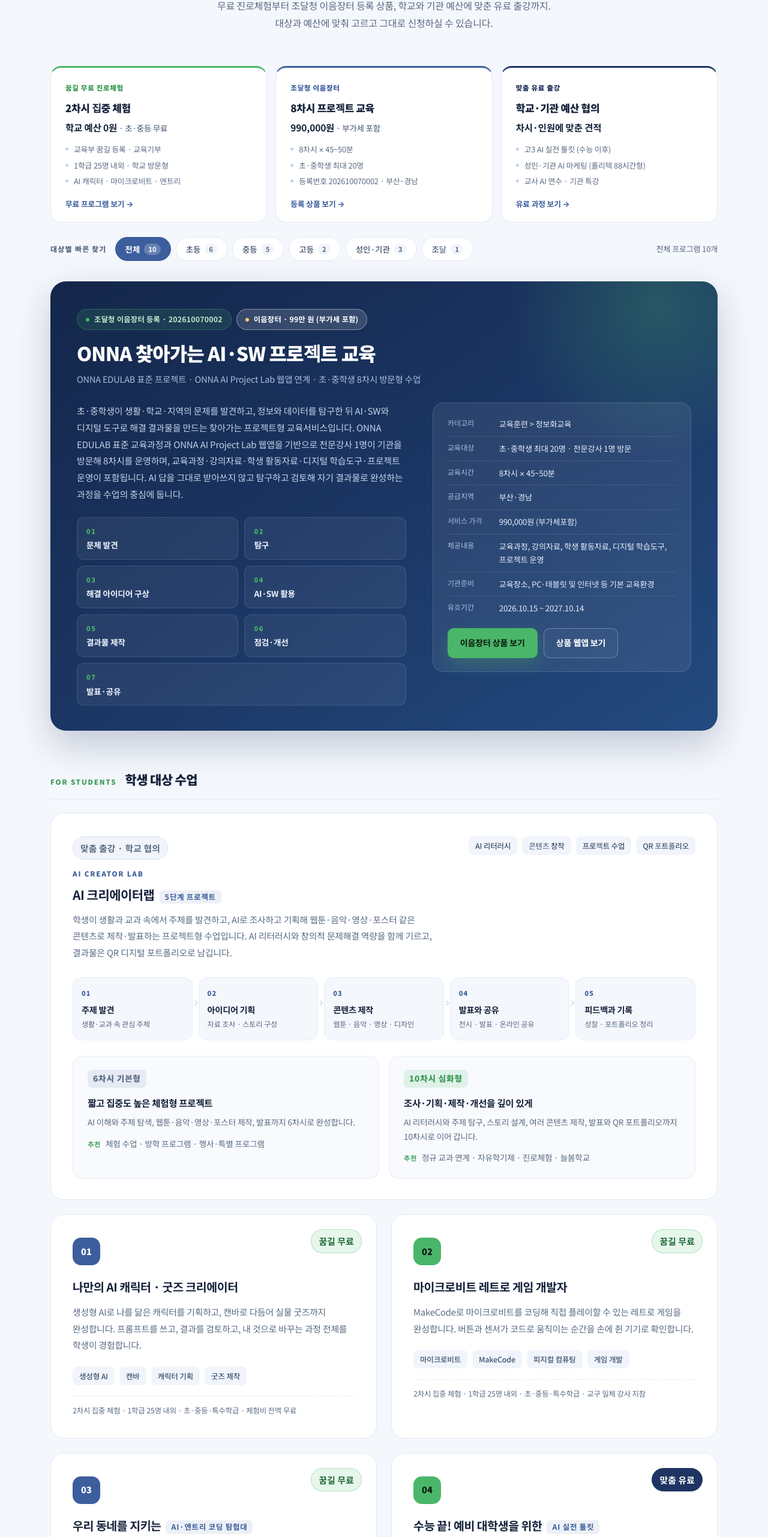
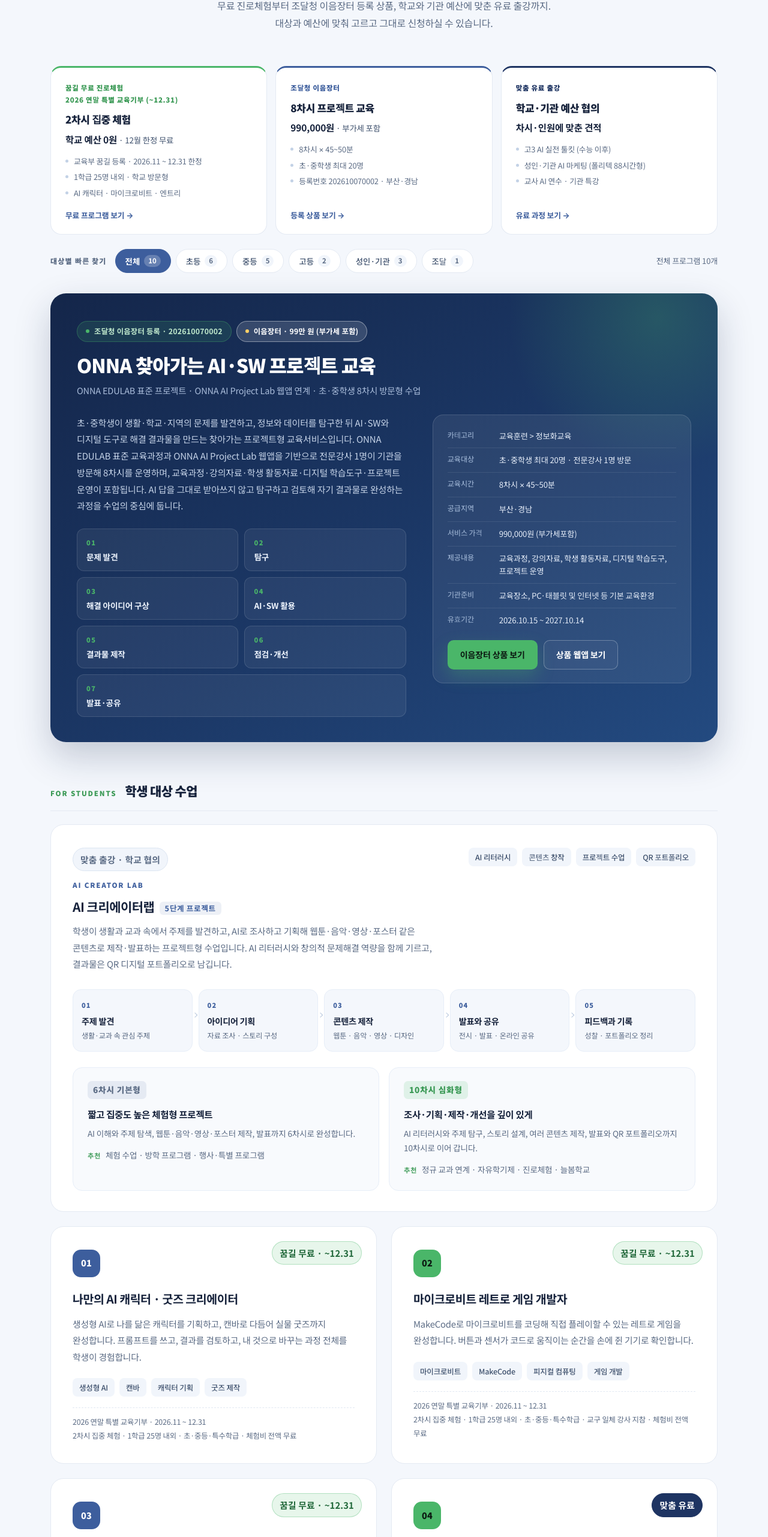
Before and after one commit to leeyoungui/nolleonna-web, a plain HTML site: page index.html in a window 1280 px wide. Shown: the part 1738-4300 px from the top of the page at 60% size. Drawn offline with Linux system fonts and the light colour scheme.

Commit message:
꿈길 무료 3종 기간(~12.31)·명칭을 꿈길 등록명·안내문 PDF 기준으로 통일

```diff
--- a/index.html
+++ b/index.html
@@ -164,11 +164,11 @@
       <!-- 무료 · 유료 한눈 비교 -->
       <div class="compare reveal">
         <a class="compare-card is-free" href="#pick-free" data-reset-filter>
-          <p class="compare-tag">꿈길 무료 진로체험</p>
+          <p class="compare-tag">꿈길 무료 진로체험<br>2026 연말 특별 교육기부 (~12.31)</p>
           <h3>2차시 집중 체험</h3>
-          <p class="compare-price"><strong>학교 예산 0원</strong> · 초·중등 무료</p>
+          <p class="compare-price"><strong>학교 예산 0원</strong> · 12월 한정 무료</p>
           <ul class="compare-list">
-            <li>교육부 꿈길 등록 · 교육기부</li>
+            <li>교육부 꿈길 등록 · 2026.11 ~ 12.31 한정</li>
             <li>1학급 25명 내외 · 학교 방문형</li>
             <li>AI 캐릭터 · 마이크로비트 · 엔트리</li>
           </ul>
@@ -315,30 +315,30 @@
 
           <div class="program-grid">
             <article class="program-card reveal" data-audience="초등 중등">
-              <p class="p-badge is-free">꿈길 무료</p>
+              <p class="p-badge is-free">꿈길 무료 · ~12.31</p>
               <div class="program-num">01</div>
               <h3>나만의 AI 캐릭터 · 굿즈 크리에이터</h3>
               <p>생성형 AI로 나를 닮은 캐릭터를 기획하고, 캔바로 다듬어 실물 굿즈까지 완성합니다. 프롬프트를 쓰고, 결과를 검토하고, 내 것으로 바꾸는 과정 전체를 학생이 경험합니다.</p>
               <ul class="tags"><li>생성형 AI</li><li>캔바</li><li>캐릭터 기획</li><li>굿즈 제작</li></ul>
-              <p class="card-meta">2차시 집중 체험 · 1학급 25명 내외 · 초·중등·특수학급 · 체험비 전액 무료</p>
+              <p class="card-meta">2026 연말 특별 교육기부 · 2026.11 ~ 12.31<br>2차시 집중 체험 · 1학급 25명 내외 · 초·중등·특수학급 · 체험비 전액 무료</p>
             </article>
 
             <article class="program-card reveal" data-audience="초등 중등">
-              <p class="p-badge is-free">꿈길 무료</p>
+              <p class="p-badge is-free">꿈길 무료 · ~12.31</p>
               <div class="program-num">02</div>
               <h3>마이크로비트 레트로 게임 개발자</h3>
               <p>MakeCode로 마이크로비트를 코딩해 직접 플레이할 수 있는 레트로 게임을 완성합니다. 버튼과 센서가 코드로 움직이는 순간을 손에 쥔 기기로 확인합니다.</p>
               <ul class="tags"><li>마이크로비트</li><li>MakeCode</li><li>피지컬 컴퓨팅</li><li>게임 개발</li></ul>
-              <p class="card-meta">2차시 집중 체험 · 1학급 25명 내외 · 초·중등·특수학급 · 교구 일체 강사 지참</p>
+              <p class="card-meta">2026 연말 특별 교육기부 · 2026.11 ~ 12.31<br>2차시 집중 체험 · 1학급 25명 내외 · 초·중등·특수학급 · 교구 일체 강사 지참 · 체험비 전액 무료</p>
             </article>
 
             <article class="program-card reveal" data-audience="초등">
-              <p class="p-badge is-free">꿈길 무료</p>
+              <p class="p-badge is-free">꿈길 무료 · ~12.31</p>
               <div class="program-num">03</div>
-              <h3>우리 동네를 지키는 <span class="en">AI·엔트리 코딩 탐험대</span></h3>
+              <h3>우리 동네를 지키는 AI·엔트리 코딩 탐험대</h3>
               <p>초등 3~6학년이 엔트리 블록코딩으로 분리배출·에너지 절약 같은 우리 동네 문제를 해결하는 미니 게임을 만드는 2차시 무료 진로체험입니다. 개인 계정 로그인 없이 시작하고, 완성한 작품은 교실 스크린에서 함께 시연합니다.</p>
               <ul class="tags"><li>엔트리</li><li>블록코딩</li><li>환경·생활 문제</li><li>초등 3~6학년</li></ul>
-              <p class="card-meta">2차시 집중 체험 · 1회 10~25명 · 부산·경남 · 체험비 전액 무료</p>
+              <p class="card-meta">2026 연말 특별 교육기부 · 2026.11 ~ 12.31<br>2차시 집중 체험 · 초등 3~6학년 · 1회 10~25명 · 부산·경남 · 체험비 전액 무료</p>
             </article>
 
             <article class="program-card reveal" data-audience="고등">
@@ -467,7 +467,7 @@
           <p class="group-label">DOCUMENTS</p>
           <h3>📄 학교·기관 내부 공유용 안내문·제안서 PDF</h3>
           <p>
-            품의·결재와 교내 공유에 바로 붙일 수 있는 A4 1쪽 안내문입니다. 무료 진로체험 2차시 안내문 3종과
+            품의·결재와 교내 공유에 바로 붙일 수 있는 A4 1쪽 안내문입니다. 2026 연말 특별 교육기부(~12.31) 무료 진로체험 2차시 안내문 3종과
             고3 유료 특강 제안서를 최신본으로 올려 두었으며, 문의는 대표전화 0502-5554-5281 · onnaedulab@gmail.com 으로 하실 수 있습니다.
           </p>
         </div>
@@ -475,19 +475,19 @@
           <a class="doc-card" href="assets/docs/%EC%98%A8%EB%82%98%EC%97%90%EB%93%80%EB%9E%A9_AI%EC%BA%90%EB%A6%AD%ED%84%B0_%EB%AC%B4%EB%A3%8C%EC%A7%84%EB%A1%9C%EC%B2%B4%ED%97%98_%EC%95%88%EB%82%B4%EB%AC%B8.pdf" download="온나에듀랩_AI캐릭터_무료진로체험_안내문.pdf">
             <p class="doc-tag">초·중등 · 특수학급</p>
             <h4>나만의 AI 캐릭터 · 굿즈 크리에이터</h4>
-            <p>생성형 AI·캔바 2차시 무료 진로체험 안내문</p>
+            <p>생성형 AI·캔바 2차시 안내문 · 연말 특별 교육기부 (~12.31)</p>
             <span class="doc-go">PDF 내려받기 ↓</span>
           </a>
           <a class="doc-card" href="assets/docs/%EC%98%A8%EB%82%98%EC%97%90%EB%93%80%EB%9E%A9_%EB%A7%88%EC%9D%B4%ED%81%AC%EB%A1%9C%EB%B9%84%ED%8A%B8_%EB%AC%B4%EB%A3%8C%EC%A7%84%EB%A1%9C%EC%B2%B4%ED%97%98_%EC%95%88%EB%82%B4%EB%AC%B8.pdf" download="온나에듀랩_마이크로비트_무료진로체험_안내문.pdf">
             <p class="doc-tag">초·중등 · 특수학급</p>
             <h4>마이크로비트 레트로 게임 개발자</h4>
-            <p>SW 코딩·피지컬 컴퓨팅 2차시 무료 진로체험 안내문</p>
+            <p>SW 코딩·피지컬 컴퓨팅 2차시 안내문 · 연말 특별 교육기부 (~12.31)</p>
             <span class="doc-go">PDF 내려받기 ↓</span>
           </a>
           <a class="doc-card" href="assets/docs/%EC%98%A8%EB%82%98%EC%97%90%EB%93%80%EB%9E%A9_%EC%B4%88%EB%93%B1%EC%BD%94%EB%94%A9_%EB%AC%B4%EB%A3%8C%EC%A7%84%EB%A1%9C%EC%B2%B4%ED%97%98_%EC%95%88%EB%82%B4%EB%AC%B8.pdf" download="온나에듀랩_초등코딩_무료진로체험_안내문.pdf">
             <p class="doc-tag">초등 3~6학년</p>
             <h4>우리 동네를 지키는 AI·엔트리 코딩 탐험대</h4>
-            <p>엔트리 블록코딩 2차시 무료 진로체험 안내문</p>
+            <p>엔트리 블록코딩 2차시 안내문 · 연말 특별 교육기부 (~12.31)</p>
             <span class="doc-go">PDF 내려받기 ↓</span>
           </a>
           <a class="doc-card" href="assets/docs/%EC%98%A8%EB%82%98%EC%97%90%EB%93%80%EB%9E%A9_%EA%B3%A03_%EC%88%98%EB%8A%A5%ED%9B%84_AI%EC%8B%A4%EC%A0%84%ED%8A%B9%EA%B0%95_%EC%A0%9C%EC%95%88%EC%84%9C.pdf" download="온나에듀랩_고3_수능후_AI실전특강_제안서.pdf">
@@ -721,9 +721,9 @@
               <label for="inqProgram">희망 프로그램</label>
               <select id="inqProgram" name="희망 프로그램">
                 <option value="">선택해 주세요</option>
-                <option value="AI 캐릭터·굿즈 크리에이터 (꿈길 무료)">AI 캐릭터·굿즈 크리에이터 (꿈길 무료)</option>
-                <option value="마이크로비트 레트로 게임 (꿈길 무료)">마이크로비트 레트로 게임 (꿈길 무료)</option>
-                <option value="초등 AI·엔트리 코딩 탐험대 (꿈길 무료)">초등 AI·엔트리 코딩 탐험대 (꿈길 무료)</option>
+                <option value="나만의 AI 캐릭터 · 굿즈 크리에이터 (꿈길 무료 · ~12.31)">나만의 AI 캐릭터 · 굿즈 크리에이터 (꿈길 무료 · ~12.31)</option>
+                <option value="마이크로비트 레트로 게임 개발자 (꿈길 무료 · ~12.31)">마이크로비트 레트로 게임 개발자 (꿈길 무료 · ~12.31)</option>
+                <option value="우리 동네를 지키는 AI·엔트리 코딩 탐험대 (꿈길 무료 · ~12.31)">우리 동네를 지키는 AI·엔트리 코딩 탐험대 (꿈길 무료 · ~12.31)</option>
                 <option value="조달청 이음장터 8차시 프로젝트 교육">조달청 이음장터 8차시 프로젝트 교육</option>
                 <option value="고3 AI 실전 툴킷 (맞춤 유료)">고3 AI 실전 툴킷 (맞춤 유료)</option>
                 <option value="성인·기관 AI 마케팅 (폴리텍 88시간형)">성인·기관 AI 마케팅 (폴리텍 88시간형)</option>
```
